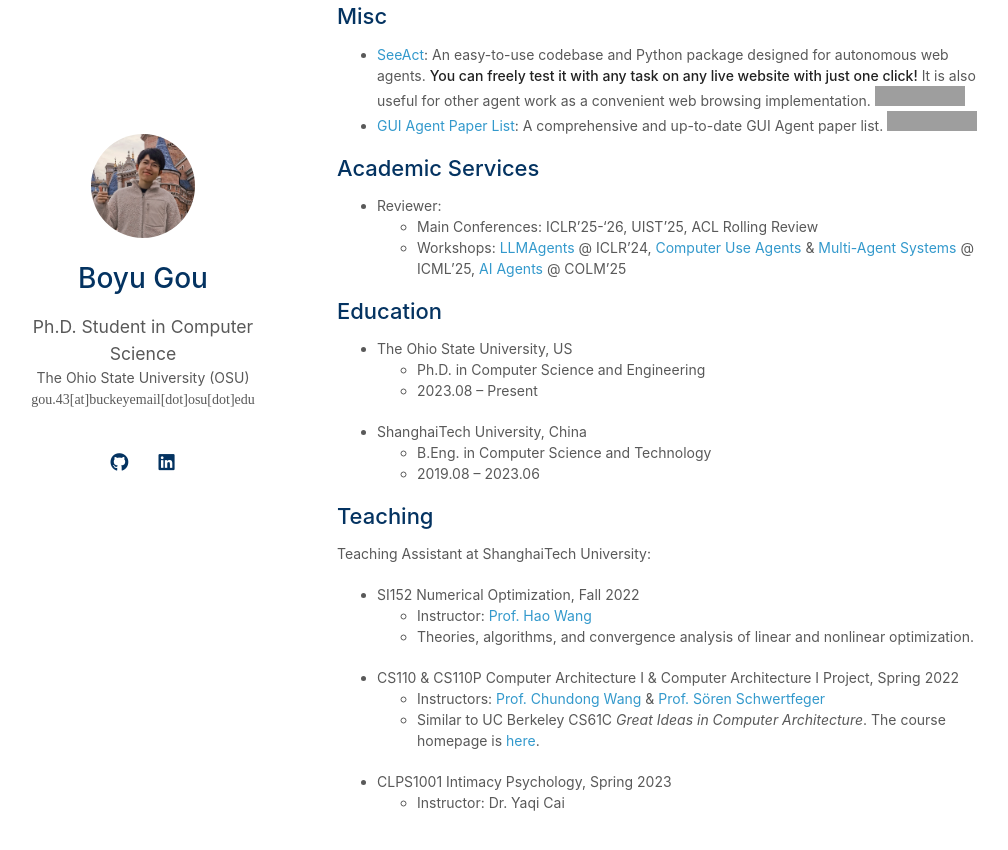
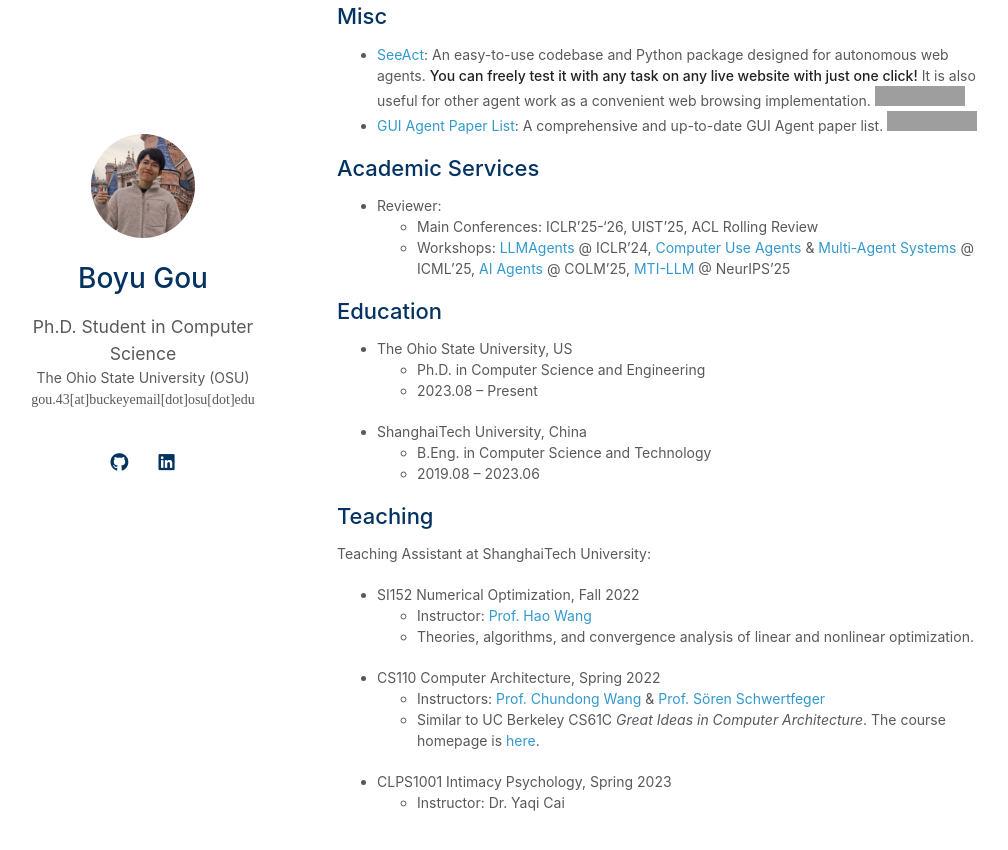
Before and after one commit to boyugou/boyugou.github.io, a Jekyll site: the page built from index.md, in a window 1280 px wide and 900 px high, scrolled down 1661 px. Shown: the top 850 px of the window, without its empty margins (133-1141 px from the left). Built offline with Jekyll 4.4.1, drawn with Linux system fonts in a browser that asks for light colours; a style sheet for code colours, icons or effects is not loaded; grey boxes are pictures that could not be loaded.

Commit message:
Update index.md

```diff
--- a/index.md
+++ b/index.md
@@ -31,7 +31,7 @@ We built the first multimodal web agent with all code open-sourced ([SeeAct](htt
 
 - Reviewer:
   - Main Conferences: ICLR'25-'26, UIST'25, ACL Rolling Review
-  - Workshops: [LLMAgents](https://llmagents.github.io/) @ ICLR'24, [Computer Use Agents](https://www.icml-computeruseagents.com/) & [Multi-Agent Systems](https://mas-2025.github.io/MAS-2025/) @ ICML'25, [AI Agents](https://sites.google.com/view/aia-workshop) @ COLM'25
+  - Workshops: [LLMAgents](https://llmagents.github.io/) @ ICLR'24, [Computer Use Agents](https://www.icml-computeruseagents.com/) & [Multi-Agent Systems](https://mas-2025.github.io/MAS-2025/) @ ICML'25, [AI Agents](https://sites.google.com/view/aia-workshop) @ COLM'25, [MTI-LLM](https://workshop-multi-turn-interaction.github.io/) @ NeurIPS'25
 
 ## Education
 
@@ -50,7 +50,7 @@ Teaching Assistant at ShanghaiTech University:
 - SI152 Numerical Optimization, Fall 2022
   - Instructor: [Prof. Hao Wang](https://faculty.sist.shanghaitech.edu.cn/faculty/wanghao/)
   - Theories, algorithms, and convergence analysis of linear and nonlinear optimization.
-- CS110 & CS110P Computer Architecture I & Computer Architecture I Project, Spring 2022
+- CS110 Computer Architecture, Spring 2022
   - Instructors: [Prof. Chundong Wang](https://scholar.google.com/citations?user=a-79PFIAAAAJ&hl=en) & [Prof. Sören Schwertfeger](https://scholar.google.de/citations?user=Y2olJ9kAAAAJ&hl=de)
   - Similar to UC Berkeley CS61C *Great Ideas in Computer Architecture*. The course homepage is [here](https://robotics.shanghaitech.edu.cn/courses/ca/22s/).
 - CLPS1001 Intimacy Psychology, Spring 2023
```
